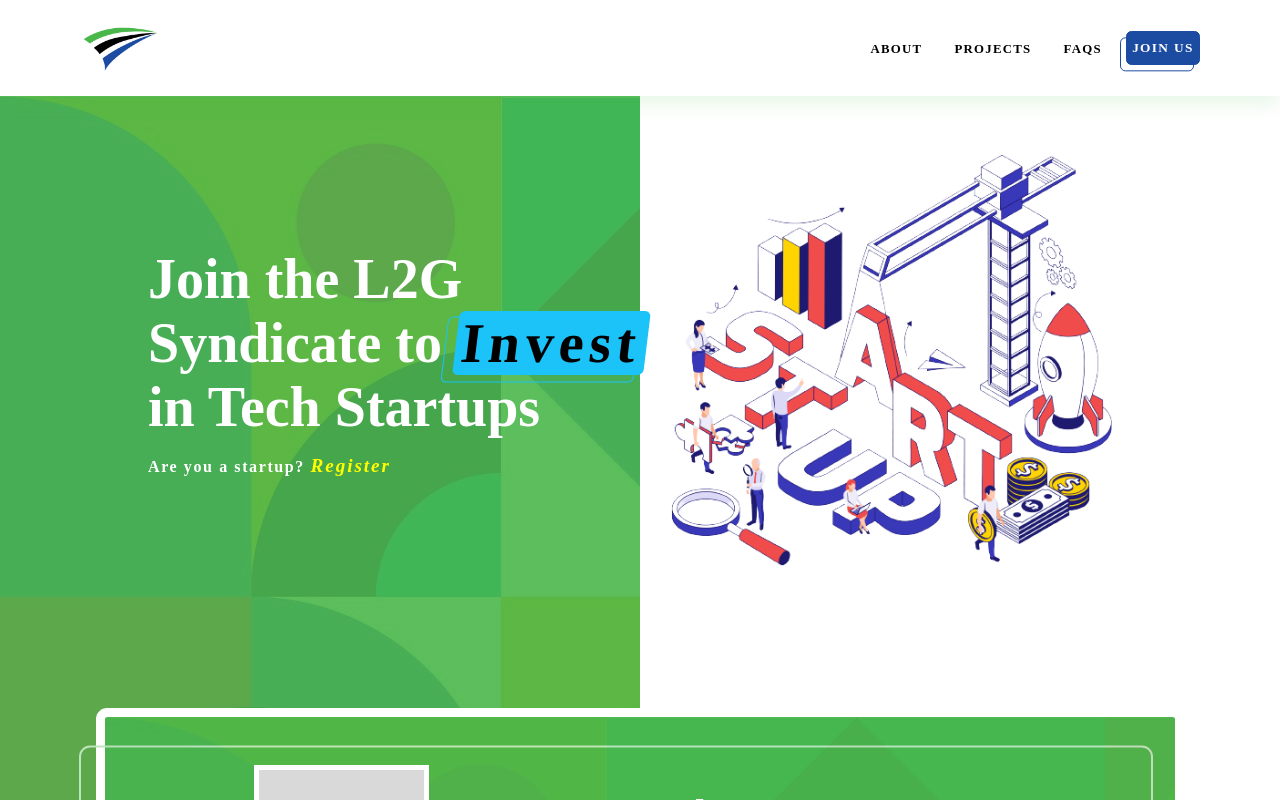
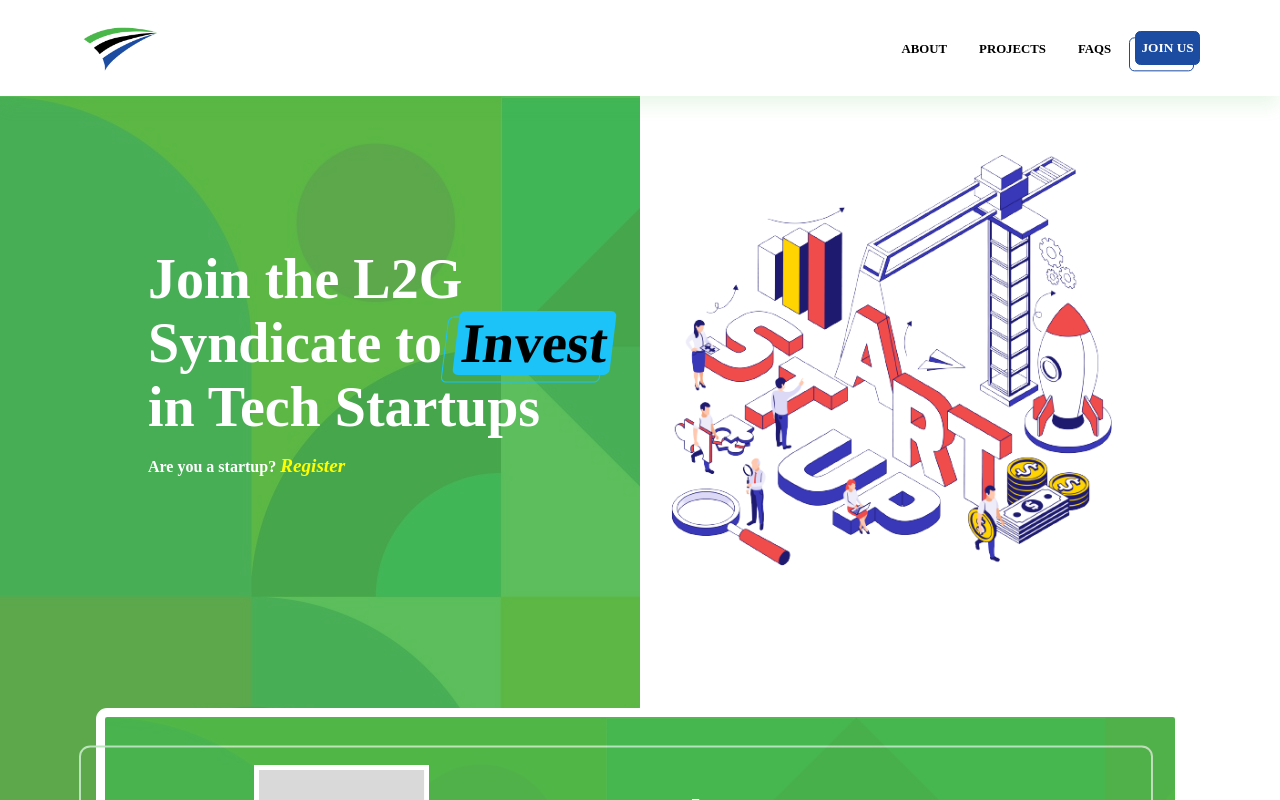
Before and after one commit to slick-codes/launch-to-grow, a SvelteKit app: page / in a window 1280 px wide. Shown: the top 800 px of the page. Built offline with nearby package versions, Linux system fonts and the light colour scheme; a web font is replaced by a local one.

Commit message:
commented the letter-spacing

```diff
--- a/src/routes/+page.svelte
+++ b/src/routes/+page.svelte
@@ -21,6 +21,6 @@
 	/* your styles go here */
 	:global(*) {
 		font-family: 'raleway';
-		letter-spacing: 0.1em;
+		/* letter-spacing: 0.1em; */
 	}
 </style>
```
